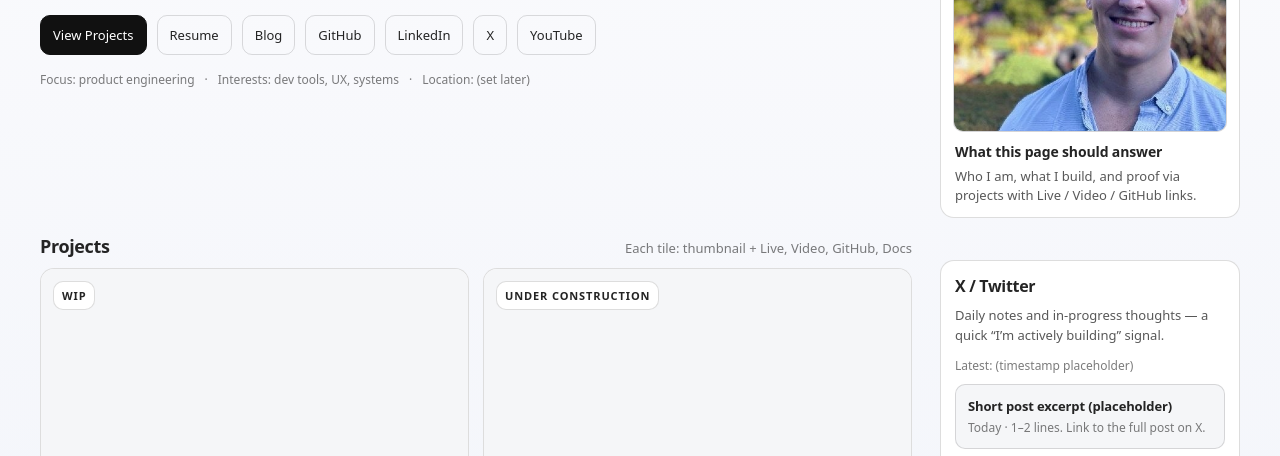
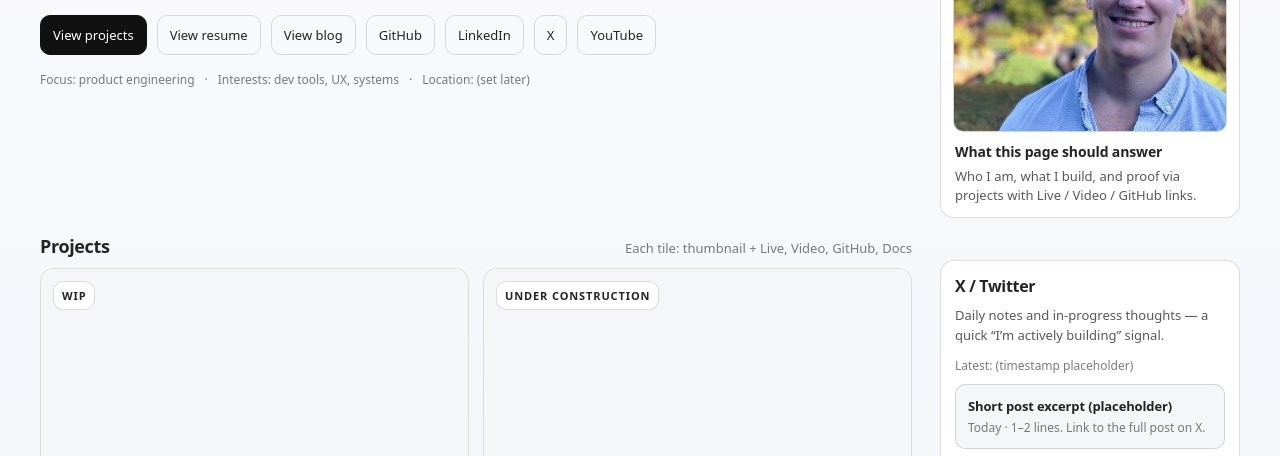
Before and after one commit to chaceraiter/portfolio-site, a plain HTML site: page mockups/homepage.html in a window 1280 px wide. Shown: the part 277-733 px from the top of the page. Drawn offline with Linux system fonts and the light colour scheme.

Commit message:
Make hero CTAs match header view buttons

```diff
--- a/mockups/homepage.html
+++ b/mockups/homepage.html
@@ -245,6 +245,27 @@
         gap: 10px;
         margin-top: 18px;
         flex-wrap: wrap;
+      }
+
+      .hero-ctas a {
+        font-size: 13px;
+        color: var(--text);
+        padding: 10px 12px;
+        border: 1px solid var(--border);
+        border-radius: var(--radius2);
+        background: transparent;
+        transition: background 140ms ease, border-color 140ms ease, color 140ms ease;
+      }
+
+      .hero-ctas a:hover {
+        background: var(--surface2);
+        border-color: var(--text);
+      }
+
+      .hero-ctas a[aria-current="page"] {
+        background: var(--primary-bg);
+        color: var(--primary-text);
+        border-color: var(--primary-bg);
       }
 
       .meta {
@@ -761,17 +782,13 @@
             <p class="lede">This is a static mockup for critique: minimal, content-forward, and easy to scan.</p>
 
             <div class="hero-ctas">
-              <a class="btn primary" href="#projects" data-view-link="projects">
-                View Projects
-              </a>
-              <a class="btn" href="#resume" aria-label="Resume" data-view-link="resume">
-                Resume
-              </a>
-              <a class="btn" href="#blog" aria-label="Blog" data-view-link="writing">Blog</a>
-              <a class="btn" href="#" aria-label="GitHub link (placeholder)">GitHub</a>
-              <a class="btn" href="#" aria-label="LinkedIn link (placeholder)">LinkedIn</a>
-              <a class="btn" href="#" aria-label="X/Twitter link (placeholder)">X</a>
-              <a class="btn" href="#" aria-label="YouTube link (placeholder)">YouTube</a>
+              <a href="#projects" data-view-link="projects">View projects</a>
+              <a href="#resume" data-view-link="resume">View resume</a>
+              <a href="#blog" data-view-link="writing">View blog</a>
+              <a href="#" aria-label="GitHub link (placeholder)">GitHub</a>
+              <a href="#" aria-label="LinkedIn link (placeholder)">LinkedIn</a>
+              <a href="#" aria-label="X/Twitter link (placeholder)">X</a>
+              <a href="#" aria-label="YouTube link (placeholder)">YouTube</a>
             </div>
 
             <div class="meta" id="about">
```
